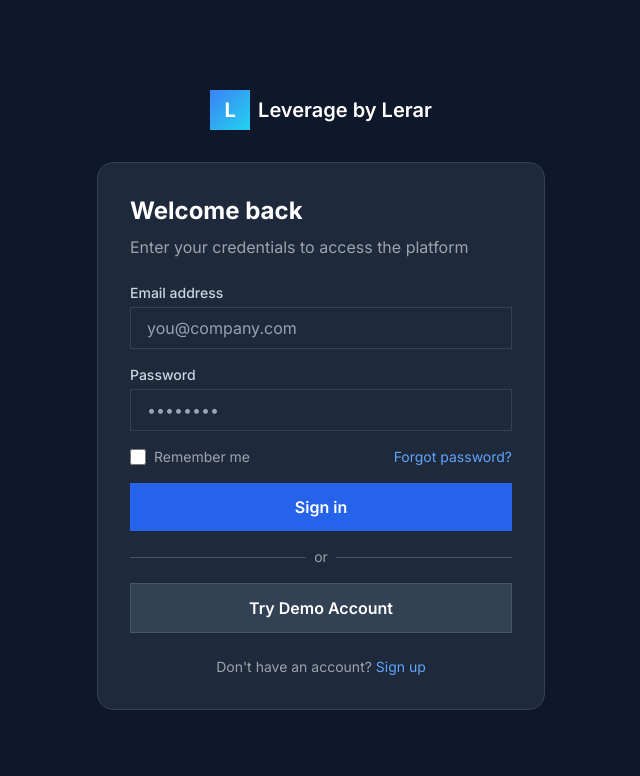
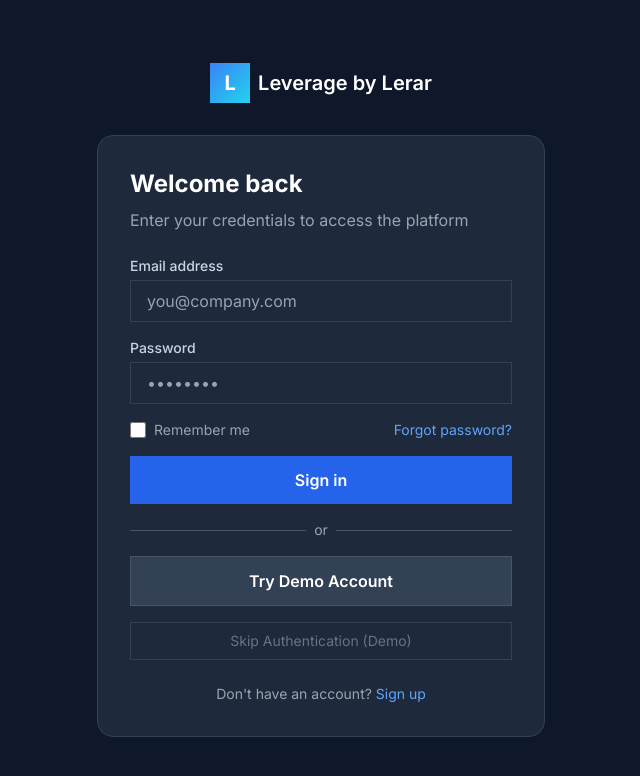
Before and after one commit to imrejaul007/leverage, a Next.js app in the folder apps/web/: page /login in a window 1280 px wide. Shown: the top 776 px of the page, without its empty margins (319-959 px from the left). Built offline with nearby package versions, Linux system fonts and the light colour scheme; no server answers.

Commit message:
Add: Skip authentication button for demo

```diff
--- a/apps/web/src/app/(auth)/login/page.tsx
+++ b/apps/web/src/app/(auth)/login/page.tsx
@@ -12,7 +12,7 @@ import { api } from '@/lib/api-client';
 export default function LoginPage() {
   const router = useRouter();
   const [isLoading, setIsLoading] = useState(false);
-  const [loginMethod, setLoginMethod] = useState<'normal' | 'demo'>('normal');
+  const [skipAuth] = useState(() => process.env.NODE_ENV === 'development');
 
   const {
     register,
@@ -47,7 +47,6 @@ export default function LoginPage() {
   };
 
   const handleDemoLogin = async () => {
-    setLoginMethod('demo');
     setIsLoading(true);
     try {
       const response = await api.post('/auth/demo');
@@ -69,6 +68,22 @@ export default function LoginPage() {
     } finally {
       setIsLoading(false);
     }
+  };
+
+  const handleSkipAuth = () => {
+    // Bypass auth for development/demo
+    const demoUser = {
+      id: 'demo-user-001',
+      email: 'demo@leverage.demo',
+      firstName: 'Demo',
+      lastName: 'User',
+      role: 'BUYER',
+    };
+    localStorage.setItem('accessToken', 'demo-token');
+    localStorage.setItem('refreshToken', 'demo-refresh-token');
+    localStorage.setItem('user', JSON.stringify(demoUser));
+    toast.success('Skipped to dashboard!');
+    router.push('/dashboard');
   };
 
   return (
@@ -129,7 +144,7 @@ export default function LoginPage() {
               disabled={isLoading}
               className="w-full py-3 bg-blue-600 hover:bg-blue-700 text-white rounded-lg font-semibold transition-colors disabled:opacity-50"
             >
-              {isLoading && loginMethod === 'normal' ? 'Signing in...' : 'Sign in'}
+              Sign in
             </button>
 
             <div className="relative my-4">
@@ -147,9 +162,18 @@ export default function LoginPage() {
               disabled={isLoading}
               className="w-full py-3 bg-slate-700 hover:bg-slate-600 text-white rounded-lg font-semibold transition-colors disabled:opacity-50 border border-slate-600"
             >
-              {isLoading && loginMethod === 'demo' ? 'Creating demo...' : 'Try Demo Account'}
+              Try Demo Account
             </button>
           </form>
+
+          {/* Skip Auth Button - Development Only */}
+          <button
+            type="button"
+            onClick={handleSkipAuth}
+            className="w-full mt-4 py-2 text-gray-500 hover:text-gray-400 text-sm transition-colors border border-slate-700 rounded-lg"
+          >
+            Skip Authentication (Demo)
+          </button>
 
           <div className="mt-6 text-center">
             <p className="text-gray-400 text-sm">
```
